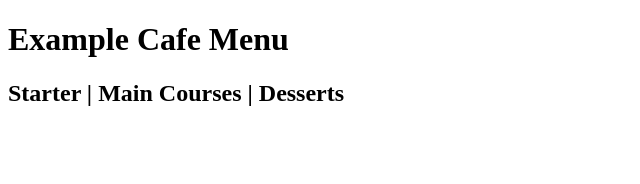
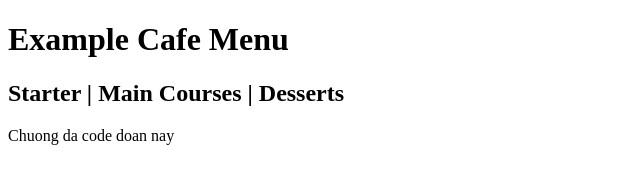
Before and after one commit to ChuongOwO/Tuan1, a plain HTML site: page index.html in a window 1280 px wide. Shown: the whole page, without its empty margins (0-640 px from the left). Drawn offline with Linux system fonts and the light colour scheme.

Commit message:
Chuong da code

```diff
--- a/index.html
+++ b/index.html
@@ -8,6 +8,6 @@
 <body>
     <h1>Example Cafe Menu</h1>
     <h2><a>Starter</a> | <a>Main Courses</a> | <a>Desserts</a></h2>
-
+    <p>Chuong da code doan nay</p>
 </body>
 </html>
```
